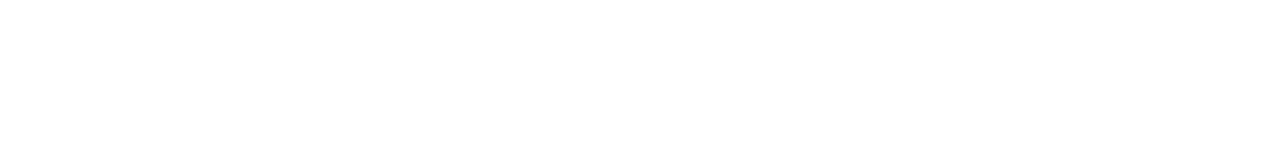
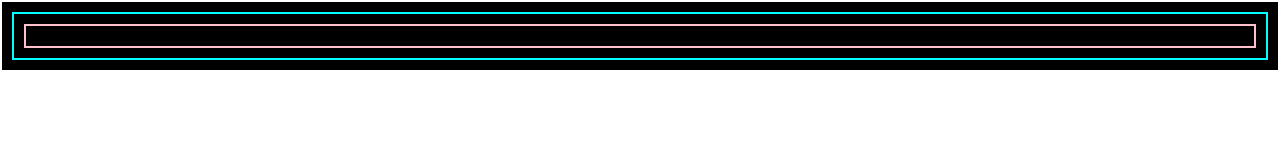
Before and after one commit to LucaLF-dev/html-css-zoom, a plain HTML site: page index.html in a window 1280 px wide. Drawn offline with Linux system fonts and the light colour scheme.

Commit message:
Added: base structure

```diff
--- a/css/webapp.css
+++ b/css/webapp.css
@@ -3,3 +3,33 @@
     padding: 0;
     box-sizing: border-box;
 }
+
+
+.main-page{
+    background-color: black;
+}
+
+
+
+
+
+
+
+
+
+/* DEBUG */
+
+.debug .section-page {
+    border: 2px solid white;
+    padding: 10px;
+}
+
+.debug .container {
+    border: 2px solid aqua;
+    padding: 10px;
+}
+
+.debug .row{
+    border: 2px solid pink;
+    padding: 10px;
+}
--- a/index.html
+++ b/index.html
@@ -6,7 +6,24 @@
     <title>Zoom</title>
     <link rel="stylesheet" href="./css/webapp.css">
 </head>
-<body>
+<body class="debug">
+    <main class="main-page">
 
+        <!-- section with photo -->
+        <section class="section-page">
+            <div class="container">
+                <div class="row">
+                    <div class="col">
+
+                    </div>
+                </div>
+            </div>
+        </section>
+
+       <!-- section with aside -->
+        <aside>
+
+        </aside>
+    </main>
 </body>
 </html>
```
